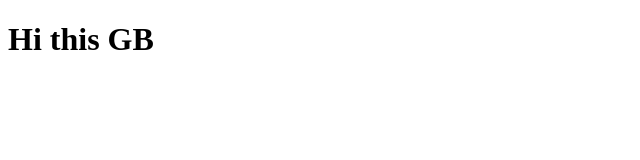
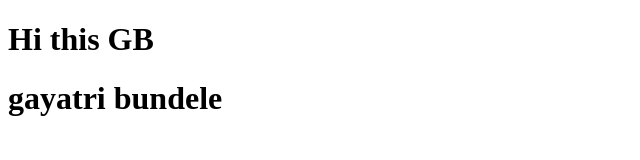
Before and after one commit to gayu1869/b-22, a plain HTML site: page gb.html in a window 1280 px wide. Shown: the whole page, without its empty margins (0-640 px from the left). Drawn offline with Linux system fonts and the light colour scheme.

Commit message:
gb changes done

```diff
--- a/gb.html
+++ b/gb.html
@@ -7,5 +7,6 @@
 </head>
 <body>
     <h1>Hi this GB</h1>
+    <h1>gayatri bundele</h1>
 </body>
 </html>
```
